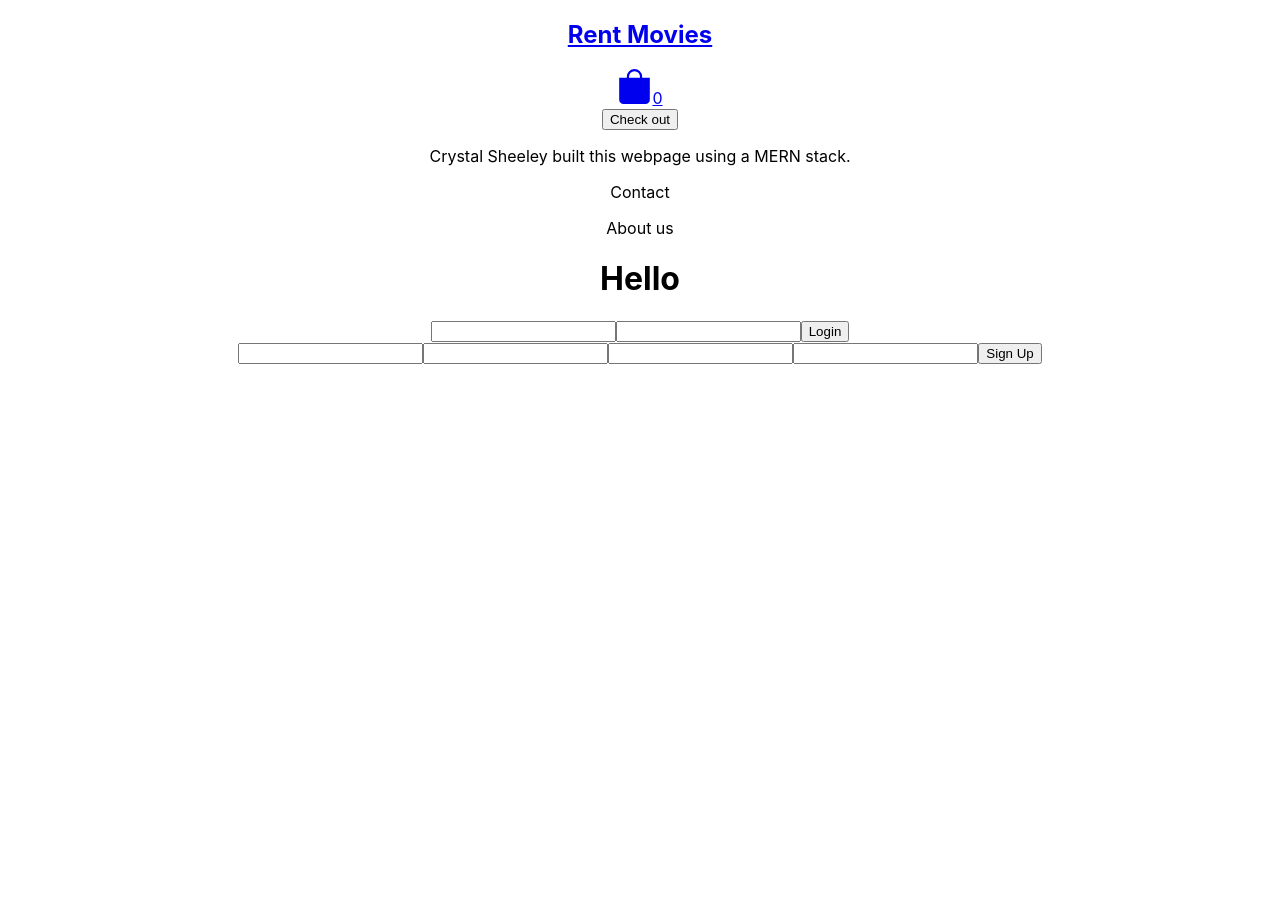
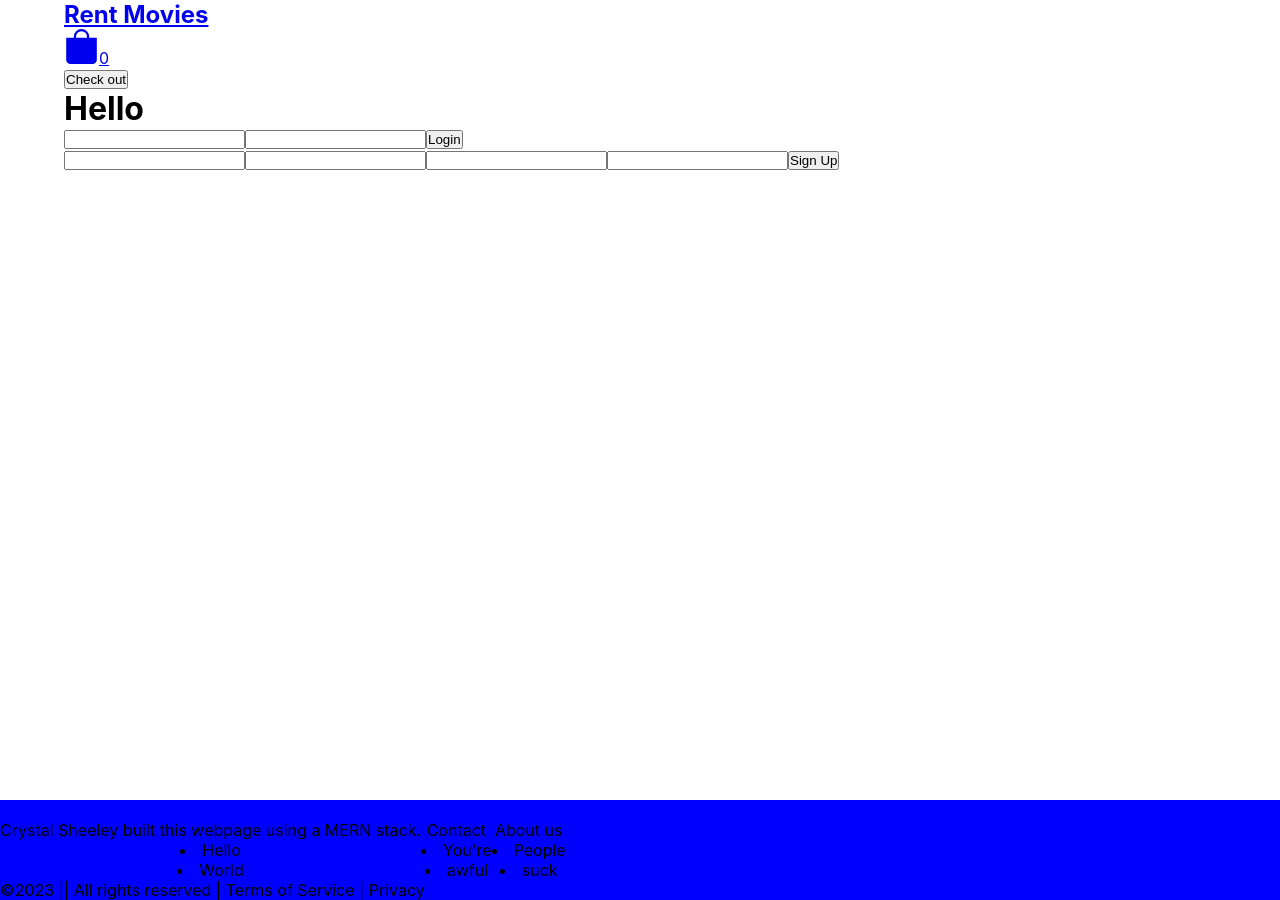
Before and after one commit to Turtle-Sprite/bingeflicks-Project4, a React (Create React App) app in the folder Frontend/: page /cart in a window 1280 px wide. Before the commit the page ends 800 px from the top, so only its background shows below. Built offline with nearby package versions, Linux system fonts and the light colour scheme.

Commit message:
Fixed imaginary bugs

```diff
--- a/Frontend/src/App.css
+++ b/Frontend/src/App.css
@@ -1,38 +1,3 @@
 .App {
   text-align: center;
 }
-
-.App-logo {
-  height: 40vmin;
-  pointer-events: none;
-}
-
-@media (prefers-reduced-motion: no-preference) {
-  .App-logo {
-    animation: App-logo-spin infinite 20s linear;
-  }
-}
-
-.App-header {
-  background-color: #282c34;
-  min-height: 100vh;
-  display: flex;
-  flex-direction: column;
-  align-items: center;
-  justify-content: center;
-  font-size: calc(10px + 2vmin);
-  color: white;
-}
-
-.App-link {
-  color: #61dafb;
-}
-
-@keyframes App-logo-spin {
-  from {
-    transform: rotate(0deg);
-  }
-  to {
-    transform: rotate(360deg);
-  }
-}
--- a/Frontend/src/App.js
+++ b/Frontend/src/App.js
@@ -32,8 +32,9 @@ function App() {
   }, []) // happen only once
 
   return (
-
-        <div className="App">
+<body>
+    <div className="page-container">
+      <div className="main">
     <Router>
       <Navbar />
       <Routes>
@@ -44,7 +45,6 @@ function App() {
         <Route path="/checkout-success" element={<CheckoutSuccess currentUser={currentUser}/>}/>
         {/* <Route path="/*" element={<NotFound />} /> */}
       </Routes>
-      <Footer />
     </Router>
 
       <h1>Hello</h1>
@@ -52,6 +52,9 @@ function App() {
       <UserLogin currentUser={currentUser} setCurrentUser={setCurrentUser}/>
       <UserSignup currentUser={currentUser} setCurrentUser={setCurrentUser}/>
     </div>
+    </div>
+      <Footer />
+  </body>
   );
 }
 
--- a/Frontend/src/Components/Pages/Homepage.jsx
+++ b/Frontend/src/Components/Pages/Homepage.jsx
@@ -5,14 +5,13 @@ import FilmList from '../partials/FilmList'
 
 
 function Homepage({currentUser}) {
-    const [currentMovie, setCurrentMovie] = useState('63e6e6f2de15026503b30211')
+    const [currentMovie, setCurrentMovie] = useState({})
     const [films, setFilm] = useState([])
     // const navigate = useNavigate()
 
     const getFilms = async () => {
-        const films = await axios.get(`${process.env.REACT_APP_SERVER_URL}/movies`)
+        await axios.get(`${process.env.REACT_APP_SERVER_URL}/movies`)
             .then(response => {
-                console.log(response)
                 setFilm(response.data.results)
             })
             .catch(console.warn)
@@ -22,9 +21,11 @@ function Homepage({currentUser}) {
         getFilms()
       }, [])
 
-    async function handleFavorite(){
+    async function handleFavorite(filmDetails){
         try{
-            console.log("favorite!")
+            //set the movie so we know what Id we're posting to on backend
+            setCurrentMovie(filmDetails)
+            console.log("favorite!", filmDetails)
             // console.log("user", currentUser)
             const token = localStorage.getItem('jwt')
 					// make the auth headers
@@ -33,21 +34,23 @@ function Homepage({currentUser}) {
                     'Authorization': token
                 }
             }
+
+            console.log(currentMovie, "current movie")
             //POST the movie to the user's favorites array
-            await axios.post(`${process.env.REACT_APP_SERVER_URL}/movies/${currentMovie}`,{}, options)
-                    .then(response => {
-                        console.log(response)
-                        // navigate(`/movies/${response.data._id}/confirmed`)
-                    })
-                    .catch(console.warn)
+            await axios.post(`${process.env.REACT_APP_SERVER_URL}/movies/${currentMovie}`, currentMovie, options)
+                .then(response => {
+                    console.log(response)
+                    // navigate(`/movies/${response.data._id}/confirmed`)
+                })
+                .catch(console.warn)
+
         } catch (err){
             console.log(err.response.data)
         }
     }
     return (
         <>
-            <FilmList films={films}/>
-            <button type="submit" onClick={handleFavorite}>Add Favorite</button>
+            <FilmList films={films} handleFavorite={handleFavorite} setCurrentMovie={setCurrentMovie}/>
         </>
      );
 }
--- a/Frontend/src/Components/partials/FilmList.jsx
+++ b/Frontend/src/Components/partials/FilmList.jsx
@@ -1,10 +1,10 @@
-function FilmList({films}) {
+function FilmList({films, handleFavorite}) {
 
-    console.log(films)
     const popfilms = films.map((film, idx) =>{
         return (
-            <div>
+            <div key={film.title}>
                 <p>{film.title}</p>
+                <button type="submit" onClick={() => handleFavorite(film)}>Add Favorite</button>
             </div>
         )
     })
--- a/Frontend/src/Components/partials/Footer.jsx
+++ b/Frontend/src/Components/partials/Footer.jsx
@@ -1,9 +1,31 @@
+import '../../App.css'
+
+
 function Footer() {
     return (
         <div className="footer">
-            <p>Crystal Sheeley built this webpage using a MERN stack.</p>
-            <p>Contact</p>
-            <p>About us</p>
+            <div className="container">
+                <div className="row">
+                <div className="col">
+                    <p>Crystal Sheeley built this webpage using a MERN stack.</p>
+                    <li>Hello</li>
+                    <li>World</li>
+                </div>
+                <div className="col">
+                    <p>Contact</p>
+                    <li>You're</li>
+                    <li>awful</li>
+                </div>
+                <div className="col">
+                    <p>About us</p>
+                    <li>People</li>
+                    <li>suck</li>
+                </div>
+                </div>
+                <div className="row">
+                    &copy;{new Date().getFullYear()} || All rights reserved | Terms of Service | Privacy
+                </div>
+            </div>
         </div>
      );
 }
--- a/Frontend/src/Components/partials/PayButton.jsx
+++ b/Frontend/src/Components/partials/PayButton.jsx
@@ -3,18 +3,27 @@ import {useState} from "react"
 import {useSelector} from "react-redux"
 // import {url} from "../slices/api"
 
-function PayButton({cartItems, currentUser}) {
+function PayButton({currentUser}) {
     const [message, setMessage] = useState(false)
+
+    const cartItems = [{
+        name: 'The Expendables',
+        descr: 'Mercenaries for good who are easily expendable for whoever hires them.',
+        price: 5000,
+        cartQuantity: 2
+    }]
 
     const handleCheckout = () => {
     if(!currentUser){
         setMessage(true)
     } else {
+        console.log('checkout begins', cartItems)
+        console.log('checkout user', currentUser)
         axios.post(`${process.env.REACT_APP_SERVER_URL}/stripe/create-checkout-session`, {
             cartItems,
             userId: currentUser._id
         }).then((res) => {
-            if(res.dataa.url){
+            if(res.data.url){
                 window.location.href = res.data.url
             }
         }).catch((err) => console.log(err.message) )
--- a/Frontend/src/index.css
+++ b/Frontend/src/index.css
@@ -1,13 +1,55 @@
+*{
+  margin: 0;
+  padding: 0;
+  box-sizing: border-box;
+}
 body {
   margin: 0;
+  min-height:100%;
   font-family: -apple-system, BlinkMacSystemFont, 'Segoe UI', 'Roboto', 'Oxygen',
     'Ubuntu', 'Cantarell', 'Fira Sans', 'Droid Sans', 'Helvetica Neue',
     sans-serif;
   -webkit-font-smoothing: antialiased;
   -moz-osx-font-smoothing: grayscale;
+  position: relatve;
 }
 
 code {
   font-family: source-code-pro, Menlo, Monaco, Consolas, 'Courier New',
     monospace;
 }
+
+.page-container {
+  display: flex;
+  flex-direction: column;
+  min-height: 100%;
+}
+
+.main {
+  margin: 0 auto;
+  overflow: auto;
+  padding-bottom: 100px;
+  width: 90vw;
+  min-height: 100vh;
+}
+
+.footer {
+  text-align: center;
+  background: blue;
+  position: relative;
+  padding-top: 20px;
+  height: 100px;
+  bottom: 0;
+  width: 100%;
+  clear: both;
+}
+.container {
+
+}
+.row {
+  display: flex;
+}
+
+.col {
+
+}
```
Also changed, not shown: Frontend/public/manifest.json, Frontend/src/Components/partials/Footer.css (added), 2 other files (tests, documents, lock files or other folders).
